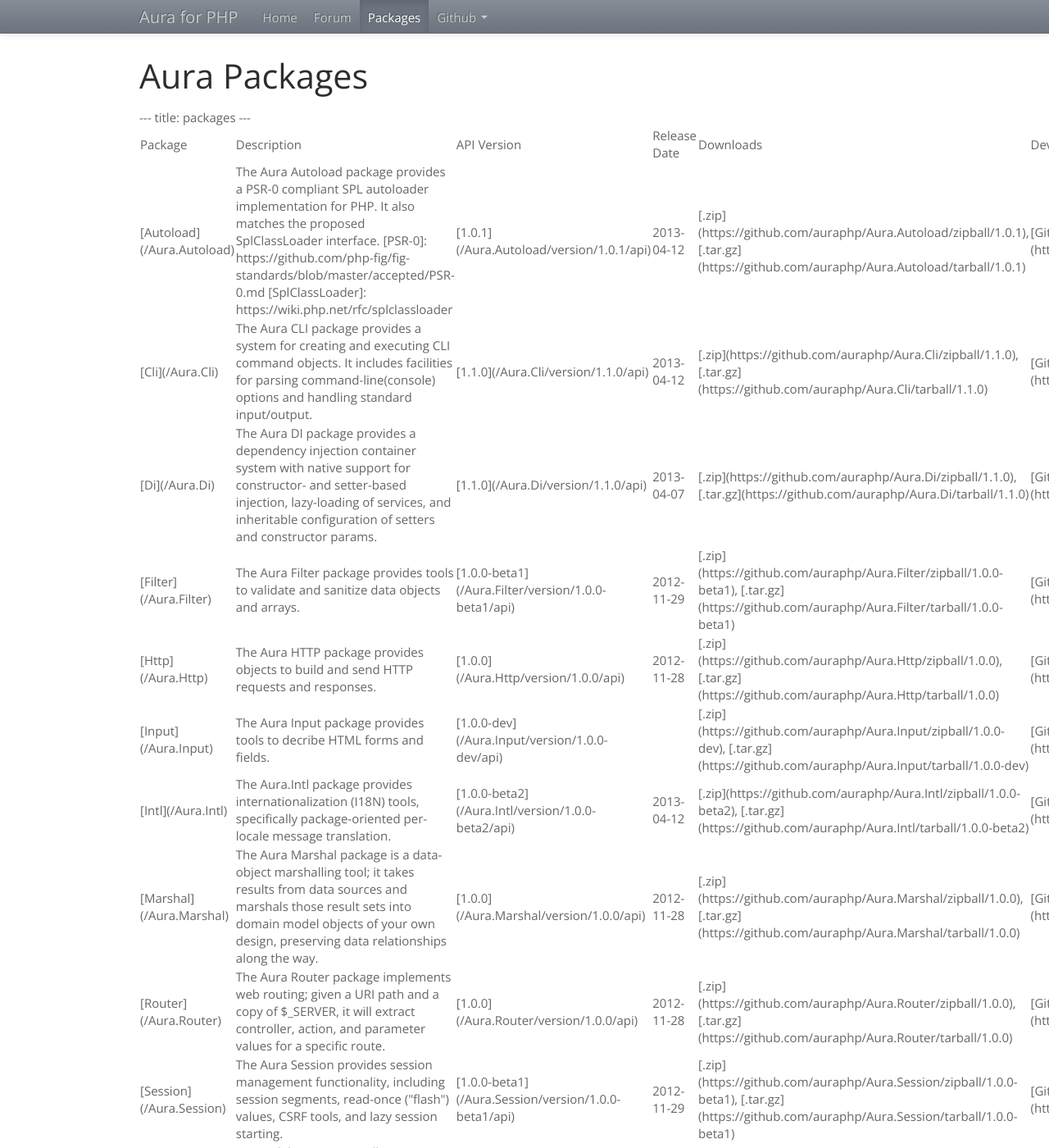
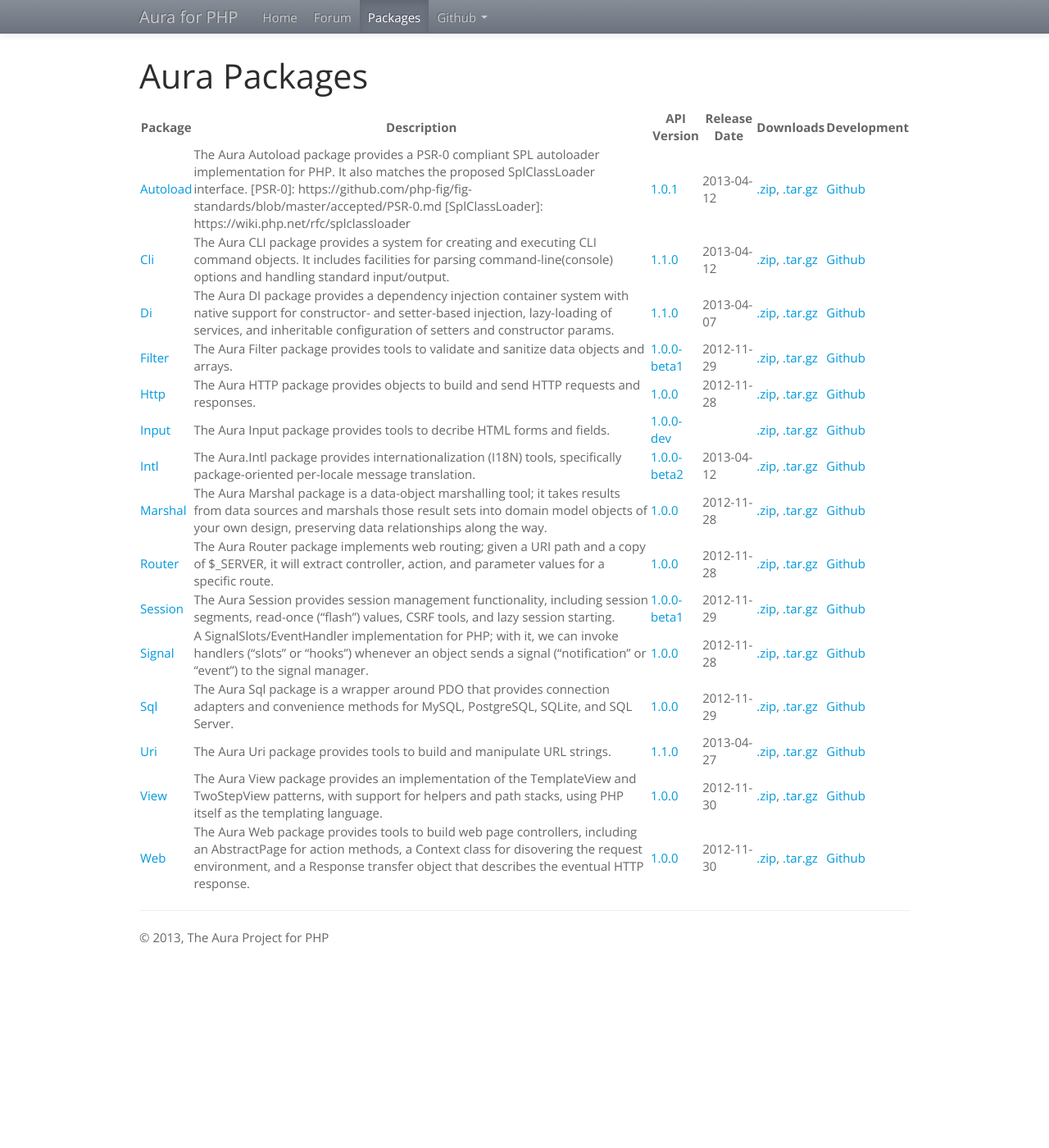
Before and after one commit to Ronnykill/aura.github.com, a Jekyll site: the page built from packages.md, in a window 1280 px wide and 1400 px high. Shown: the whole window at 82% size. Built offline with Jekyll 4.4.1, drawn with Linux system fonts in a browser that asks for light colours; nearby versions of some CDN libraries; some of the changed text lies outside the part shown.

Commit message:
try using GFM tables instead of HTML

```diff
--- a/_includes/packages.md
+++ b/_includes/packages.md
@@ -1,174 +1,17 @@
----
-title: packages
----
-<tr>
-    <td>[Autoload](/Aura.Autoload)</td>
-    <td>The Aura Autoload package provides a PSR-0 compliant SPL autoloader
-implementation for PHP. It also matches the proposed SplClassLoader interface.
-
-[PSR-0]: https://github.com/php-fig/fig-standards/blob/master/accepted/PSR-0.md
-[SplClassLoader]: https://wiki.php.net/rfc/splclassloader</td>
-    <td>[1.0.1](/Aura.Autoload/version/1.0.1/api)</td>
-    <td>2013-04-12</td>
-    <td>
-        [.zip](https://github.com/auraphp/Aura.Autoload/zipball/1.0.1),
-        [.tar.gz](https://github.com/auraphp/Aura.Autoload/tarball/1.0.1)
-    </td>
-    <td>[Github](https://github.com/auraphp/Aura.Autoload)</td>
-</tr>
-<tr>
-    <td>[Cli](/Aura.Cli)</td>
-    <td>The Aura CLI package provides a system for creating and executing CLI command objects.  It includes facilities for parsing command-line(console) options and handling standard input/output.</td>
-    <td>[1.1.0](/Aura.Cli/version/1.1.0/api)</td>
-    <td>2013-04-12</td>
-    <td>
-        [.zip](https://github.com/auraphp/Aura.Cli/zipball/1.1.0),
-        [.tar.gz](https://github.com/auraphp/Aura.Cli/tarball/1.1.0)
-    </td>
-    <td>[Github](https://github.com/auraphp/Aura.Cli)</td>
-</tr>
-<tr>
-    <td>[Di](/Aura.Di)</td>
-    <td>The Aura DI package provides a dependency injection container system with native support for constructor- and setter-based injection, lazy-loading of services, and inheritable configuration of setters and constructor params.</td>
-    <td>[1.1.0](/Aura.Di/version/1.1.0/api)</td>
-    <td>2013-04-07</td>
-    <td>
-        [.zip](https://github.com/auraphp/Aura.Di/zipball/1.1.0),
-        [.tar.gz](https://github.com/auraphp/Aura.Di/tarball/1.1.0)
-    </td>
-    <td>[Github](https://github.com/auraphp/Aura.Di)</td>
-</tr>
-<tr>
-    <td>[Filter](/Aura.Filter)</td>
-    <td>The Aura Filter package provides tools to validate and sanitize data objects and arrays.</td>
-    <td>[1.0.0-beta1](/Aura.Filter/version/1.0.0-beta1/api)</td>
-    <td>2012-11-29</td>
-    <td>
-        [.zip](https://github.com/auraphp/Aura.Filter/zipball/1.0.0-beta1),
-        [.tar.gz](https://github.com/auraphp/Aura.Filter/tarball/1.0.0-beta1)
-    </td>
-    <td>[Github](https://github.com/auraphp/Aura.Filter)</td>
-</tr>
-<tr>
-    <td>[Http](/Aura.Http)</td>
-    <td>The Aura HTTP package provides objects to build and send HTTP requests and responses.</td>
-    <td>[1.0.0](/Aura.Http/version/1.0.0/api)</td>
-    <td>2012-11-28</td>
-    <td>
-        [.zip](https://github.com/auraphp/Aura.Http/zipball/1.0.0),
-        [.tar.gz](https://github.com/auraphp/Aura.Http/tarball/1.0.0)
-    </td>
-    <td>[Github](https://github.com/auraphp/Aura.Http)</td>
-</tr>
-<tr>
-    <td>[Input](/Aura.Input)</td>
-    <td>The Aura Input package provides tools to decribe HTML forms and fields.</td>
-    <td>[1.0.0-dev](/Aura.Input/version/1.0.0-dev/api)</td>
-    <td></td>
-    <td>
-        [.zip](https://github.com/auraphp/Aura.Input/zipball/1.0.0-dev),
-        [.tar.gz](https://github.com/auraphp/Aura.Input/tarball/1.0.0-dev)
-    </td>
-    <td>[Github](https://github.com/auraphp/Aura.Input)</td>
-</tr>
-<tr>
-    <td>[Intl](/Aura.Intl)</td>
-    <td>The Aura.Intl package provides internationalization (I18N) tools, specifically
-package-oriented per-locale message translation.</td>
-    <td>[1.0.0-beta2](/Aura.Intl/version/1.0.0-beta2/api)</td>
-    <td>2013-04-12</td>
-    <td>
-        [.zip](https://github.com/auraphp/Aura.Intl/zipball/1.0.0-beta2),
-        [.tar.gz](https://github.com/auraphp/Aura.Intl/tarball/1.0.0-beta2)
-    </td>
-    <td>[Github](https://github.com/auraphp/Aura.Intl)</td>
-</tr>
-<tr>
-    <td>[Marshal](/Aura.Marshal)</td>
-    <td>The Aura Marshal package is a data-object marshalling tool; it takes results from data sources and marshals those result sets into domain model objects of your own design, preserving data relationships along the way.</td>
-    <td>[1.0.0](/Aura.Marshal/version/1.0.0/api)</td>
-    <td>2012-11-28</td>
-    <td>
-        [.zip](https://github.com/auraphp/Aura.Marshal/zipball/1.0.0),
-        [.tar.gz](https://github.com/auraphp/Aura.Marshal/tarball/1.0.0)
-    </td>
-    <td>[Github](https://github.com/auraphp/Aura.Marshal)</td>
-</tr>
-<tr>
-    <td>[Router](/Aura.Router)</td>
-    <td>The Aura Router package implements web routing; given a URI path and a copy of $_SERVER, it will extract controller, action, and parameter values for a specific route.</td>
-    <td>[1.0.0](/Aura.Router/version/1.0.0/api)</td>
-    <td>2012-11-28</td>
-    <td>
-        [.zip](https://github.com/auraphp/Aura.Router/zipball/1.0.0),
-        [.tar.gz](https://github.com/auraphp/Aura.Router/tarball/1.0.0)
-    </td>
-    <td>[Github](https://github.com/auraphp/Aura.Router)</td>
-</tr>
-<tr>
-    <td>[Session](/Aura.Session)</td>
-    <td>The Aura Session provides session management functionality, including session
-segments, read-once ("flash") values, CSRF tools, and lazy session starting.</td>
-    <td>[1.0.0-beta1](/Aura.Session/version/1.0.0-beta1/api)</td>
-    <td>2012-11-29</td>
-    <td>
-        [.zip](https://github.com/auraphp/Aura.Session/zipball/1.0.0-beta1),
-        [.tar.gz](https://github.com/auraphp/Aura.Session/tarball/1.0.0-beta1)
-    </td>
-    <td>[Github](https://github.com/auraphp/Aura.Session)</td>
-</tr>
-<tr>
-    <td>[Signal](/Aura.Signal)</td>
-    <td>A SignalSlots/EventHandler implementation for PHP; with it, we can invoke handlers ("slots" or "hooks") whenever an object sends a signal ("notification" or "event") to the signal manager.</td>
-    <td>[1.0.0](/Aura.Signal/version/1.0.0/api)</td>
-    <td>2012-11-28</td>
-    <td>
-        [.zip](https://github.com/auraphp/Aura.Signal/zipball/1.0.0),
-        [.tar.gz](https://github.com/auraphp/Aura.Signal/tarball/1.0.0)
-    </td>
-    <td>[Github](https://github.com/auraphp/Aura.Signal)</td>
-</tr>
-<tr>
-    <td>[Sql](/Aura.Sql)</td>
-    <td>The Aura Sql package is a wrapper around PDO that provides connection adapters and convenience methods for MySQL, PostgreSQL, SQLite, and SQL Server.</td>
-    <td>[1.0.0](/Aura.Sql/version/1.0.0/api)</td>
-    <td>2012-11-29</td>
-    <td>
-        [.zip](https://github.com/auraphp/Aura.Sql/zipball/1.0.0),
-        [.tar.gz](https://github.com/auraphp/Aura.Sql/tarball/1.0.0)
-    </td>
-    <td>[Github](https://github.com/auraphp/Aura.Sql)</td>
-</tr>
-<tr>
-    <td>[Uri](/Aura.Uri)</td>
-    <td>The Aura Uri package provides tools to build and manipulate URL strings.</td>
-    <td>[1.1.0](/Aura.Uri/version/1.1.0/api)</td>
-    <td>2013-04-27</td>
-    <td>
-        [.zip](https://github.com/auraphp/Aura.Uri/zipball/1.1.0),
-        [.tar.gz](https://github.com/auraphp/Aura.Uri/tarball/1.1.0)
-    </td>
-    <td>[Github](https://github.com/auraphp/Aura.Uri)</td>
-</tr>
-<tr>
-    <td>[View](/Aura.View)</td>
-    <td>The Aura View package provides an implementation of the TemplateView and TwoStepView patterns, with support for helpers and path stacks, using PHP itself as the templating language.</td>
-    <td>[1.0.0](/Aura.View/version/1.0.0/api)</td>
-    <td>2012-11-30</td>
-    <td>
-        [.zip](https://github.com/auraphp/Aura.View/zipball/1.0.0),
-        [.tar.gz](https://github.com/auraphp/Aura.View/tarball/1.0.0)
-    </td>
-    <td>[Github](https://github.com/auraphp/Aura.View)</td>
-</tr>
-<tr>
-    <td>[Web](/Aura.Web)</td>
-    <td>The Aura Web package provides tools to build web page controllers, including an AbstractPage for action methods, a Context class for disovering the request environment, and a Response transfer object that describes the eventual HTTP response.</td>
-    <td>[1.0.0](/Aura.Web/version/1.0.0/api)</td>
-    <td>2012-11-30</td>
-    <td>
-        [.zip](https://github.com/auraphp/Aura.Web/zipball/1.0.0),
-        [.tar.gz](https://github.com/auraphp/Aura.Web/tarball/1.0.0)
-    </td>
-    <td>[Github](https://github.com/auraphp/Aura.Web)</td>
-</tr>
+Package | Description | API Version | Release Date | Downloads | Development
+--- | --- | --- | --- | --- | ---
+[Autoload](/Aura.Autoload) | The Aura Autoload package provides a PSR-0 compliant SPL autoloader implementation for PHP. It also matches the proposed SplClassLoader interface.  [PSR-0]: https://github.com/php-fig/fig-standards/blob/master/accepted/PSR-0.md [SplClassLoader]: https://wiki.php.net/rfc/splclassloader | [1.0.1](/Aura.Autoload/version/1.0.1/api) | 2013-04-12 | [.zip](https://github.com/auraphp/Aura.Autoload/zipball/1.0.1), [.tar.gz](https://github.com/auraphp/Aura.Autoload/tarball/1.0.1) | [Github](https://github.com/auraphp/Aura.Autoload)
+[Cli](/Aura.Cli) | The Aura CLI package provides a system for creating and executing CLI command objects.  It includes facilities for parsing command-line(console) options and handling standard input/output. | [1.1.0](/Aura.Cli/version/1.1.0/api) | 2013-04-12 | [.zip](https://github.com/auraphp/Aura.Cli/zipball/1.1.0), [.tar.gz](https://github.com/auraphp/Aura.Cli/tarball/1.1.0) | [Github](https://github.com/auraphp/Aura.Cli)
+[Di](/Aura.Di) | The Aura DI package provides a dependency injection container system with native support for constructor- and setter-based injection, lazy-loading of services, and inheritable configuration of setters and constructor params. | [1.1.0](/Aura.Di/version/1.1.0/api) | 2013-04-07 | [.zip](https://github.com/auraphp/Aura.Di/zipball/1.1.0), [.tar.gz](https://github.com/auraphp/Aura.Di/tarball/1.1.0) | [Github](https://github.com/auraphp/Aura.Di)
+[Filter](/Aura.Filter) | The Aura Filter package provides tools to validate and sanitize data objects and arrays. | [1.0.0-beta1](/Aura.Filter/version/1.0.0-beta1/api) | 2012-11-29 | [.zip](https://github.com/auraphp/Aura.Filter/zipball/1.0.0-beta1), [.tar.gz](https://github.com/auraphp/Aura.Filter/tarball/1.0.0-beta1) | [Github](https://github.com/auraphp/Aura.Filter)
+[Http](/Aura.Http) | The Aura HTTP package provides objects to build and send HTTP requests and responses. | [1.0.0](/Aura.Http/version/1.0.0/api) | 2012-11-28 | [.zip](https://github.com/auraphp/Aura.Http/zipball/1.0.0), [.tar.gz](https://github.com/auraphp/Aura.Http/tarball/1.0.0) | [Github](https://github.com/auraphp/Aura.Http)
+[Input](/Aura.Input) | The Aura Input package provides tools to decribe HTML forms and fields. | [1.0.0-dev](/Aura.Input/version/1.0.0-dev/api) |  | [.zip](https://github.com/auraphp/Aura.Input/zipball/1.0.0-dev), [.tar.gz](https://github.com/auraphp/Aura.Input/tarball/1.0.0-dev) | [Github](https://github.com/auraphp/Aura.Input)
+[Intl](/Aura.Intl) | The Aura.Intl package provides internationalization (I18N) tools, specifically package-oriented per-locale message translation. | [1.0.0-beta2](/Aura.Intl/version/1.0.0-beta2/api) | 2013-04-12 | [.zip](https://github.com/auraphp/Aura.Intl/zipball/1.0.0-beta2), [.tar.gz](https://github.com/auraphp/Aura.Intl/tarball/1.0.0-beta2) | [Github](https://github.com/auraphp/Aura.Intl)
+[Marshal](/Aura.Marshal) | The Aura Marshal package is a data-object marshalling tool; it takes results from data sources and marshals those result sets into domain model objects of your own design, preserving data relationships along the way. | [1.0.0](/Aura.Marshal/version/1.0.0/api) | 2012-11-28 | [.zip](https://github.com/auraphp/Aura.Marshal/zipball/1.0.0), [.tar.gz](https://github.com/auraphp/Aura.Marshal/tarball/1.0.0) | [Github](https://github.com/auraphp/Aura.Marshal)
+[Router](/Aura.Router) | The Aura Router package implements web routing; given a URI path and a copy of $_SERVER, it will extract controller, action, and parameter values for a specific route. | [1.0.0](/Aura.Router/version/1.0.0/api) | 2012-11-28 | [.zip](https://github.com/auraphp/Aura.Router/zipball/1.0.0), [.tar.gz](https://github.com/auraphp/Aura.Router/tarball/1.0.0) | [Github](https://github.com/auraphp/Aura.Router)
+[Session](/Aura.Session) | The Aura Session provides session management functionality, including session segments, read-once ("flash") values, CSRF tools, and lazy session starting. | [1.0.0-beta1](/Aura.Session/version/1.0.0-beta1/api) | 2012-11-29 | [.zip](https://github.com/auraphp/Aura.Session/zipball/1.0.0-beta1), [.tar.gz](https://github.com/auraphp/Aura.Session/tarball/1.0.0-beta1) | [Github](https://github.com/auraphp/Aura.Session)
+[Signal](/Aura.Signal) | A SignalSlots/EventHandler implementation for PHP; with it, we can invoke handlers ("slots" or "hooks") whenever an object sends a signal ("notification" or "event") to the signal manager. | [1.0.0](/Aura.Signal/version/1.0.0/api) | 2012-11-28 | [.zip](https://github.com/auraphp/Aura.Signal/zipball/1.0.0), [.tar.gz](https://github.com/auraphp/Aura.Signal/tarball/1.0.0) | [Github](https://github.com/auraphp/Aura.Signal)
+[Sql](/Aura.Sql) | The Aura Sql package is a wrapper around PDO that provides connection adapters and convenience methods for MySQL, PostgreSQL, SQLite, and SQL Server. | [1.0.0](/Aura.Sql/version/1.0.0/api) | 2012-11-29 | [.zip](https://github.com/auraphp/Aura.Sql/zipball/1.0.0), [.tar.gz](https://github.com/auraphp/Aura.Sql/tarball/1.0.0) | [Github](https://github.com/auraphp/Aura.Sql)
+[Uri](/Aura.Uri) | The Aura Uri package provides tools to build and manipulate URL strings. | [1.1.0](/Aura.Uri/version/1.1.0/api) | 2013-04-27 | [.zip](https://github.com/auraphp/Aura.Uri/zipball/1.1.0), [.tar.gz](https://github.com/auraphp/Aura.Uri/tarball/1.1.0) | [Github](https://github.com/auraphp/Aura.Uri)
+[View](/Aura.View) | The Aura View package provides an implementation of the TemplateView and TwoStepView patterns, with support for helpers and path stacks, using PHP itself as the templating language. | [1.0.0](/Aura.View/version/1.0.0/api) | 2012-11-30 | [.zip](https://github.com/auraphp/Aura.View/zipball/1.0.0), [.tar.gz](https://github.com/auraphp/Aura.View/tarball/1.0.0) | [Github](https://github.com/auraphp/Aura.View)
+[Web](/Aura.Web) | The Aura Web package provides tools to build web page controllers, including an AbstractPage for action methods, a Context class for disovering the request environment, and a Response transfer object that describes the eventual HTTP response. | [1.0.0](/Aura.Web/version/1.0.0/api) | 2012-11-30 | [.zip](https://github.com/auraphp/Aura.Web/zipball/1.0.0), [.tar.gz](https://github.com/auraphp/Aura.Web/tarball/1.0.0) | [Github](https://github.com/auraphp/Aura.Web)
--- a/packages.md
+++ b/packages.md
@@ -6,16 +6,4 @@ title: Aura for PHP
 
 <h1>Aura Packages</h1>
 
-<table>
-<tr>
-    <td>Package</td>
-    <td>Description</td>
-    <td>API Version</td>
-    <td>Release Date</td>
-    <td>Downloads</td>
-    <td>Development</td>
-</tr>
-
 {% include packages.md %}
-
-</table>
```
Also changed, not shown: 1 other file.
